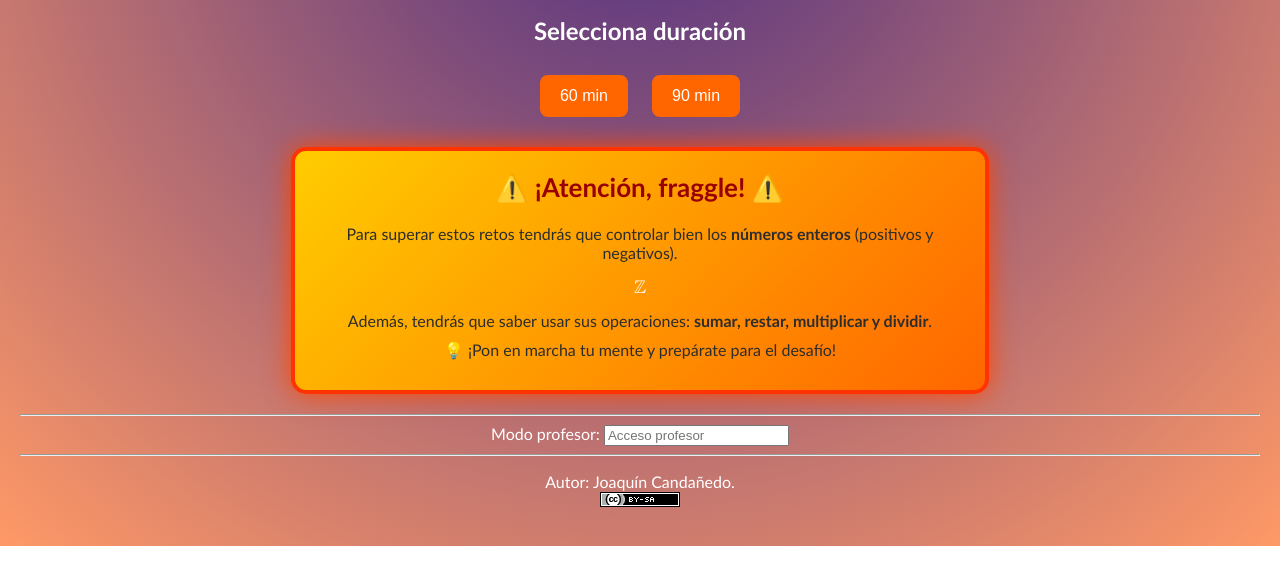
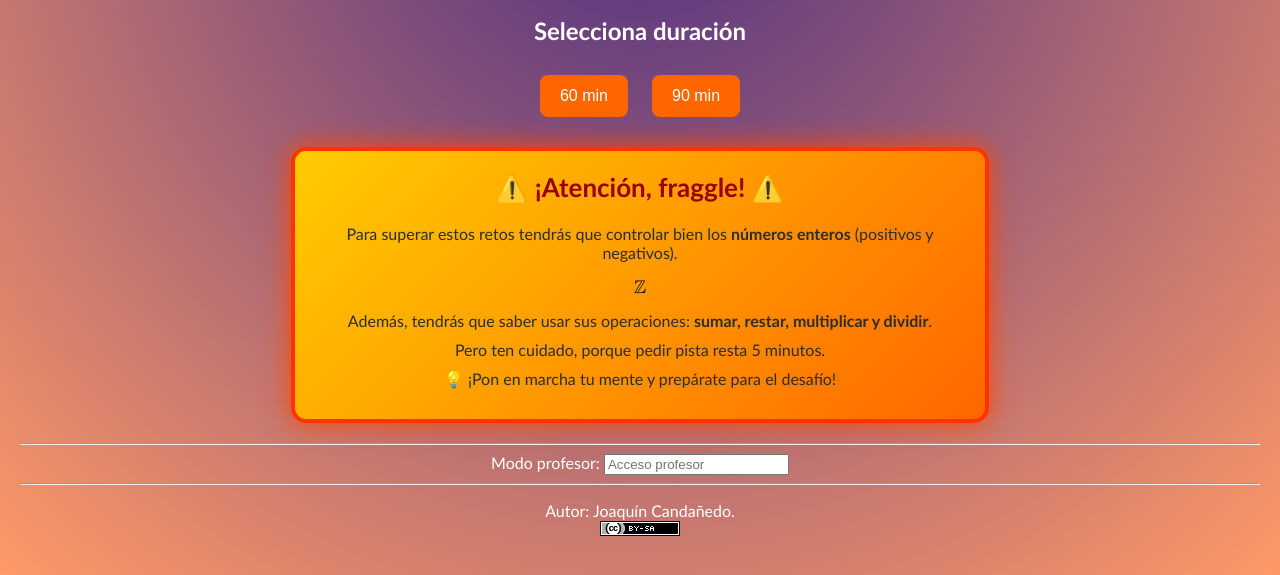
Before and after one commit to pizarradigital2022/los_fraggle_rock_y_la_postal_desde_el_mundo_de_los_enteros, a plain HTML site: page index.html in a window 1280 px wide. Shown: the part 855-1430 px from the top of the page. Before the commit the page ends 1401 px from the top, so only its background shows below. Drawn offline with nearby package versions, Linux system fonts and the light colour scheme.

Commit message:
Update index.html

```diff
--- a/index.html
+++ b/index.html
@@ -131,7 +131,7 @@ button:hover{background:#ff3300;}
 }
 
 .z-enteros {
-  color: white !important;
+  color: black !important;
 }
 
 </style>
@@ -173,7 +173,7 @@ Para superar estos retos tendrás que controlar bien los <strong>números entero
 Además, tendrás que saber usar sus operaciones:
 <strong>sumar, restar, multiplicar y dividir</strong>.
 </p>
-
+<p>Pero ten cuidado, porque pedir pista resta 5 minutos.</p>
 <p>
 💡 ¡Pon en marcha tu mente y prepárate para el desafío!
 </p>
```
